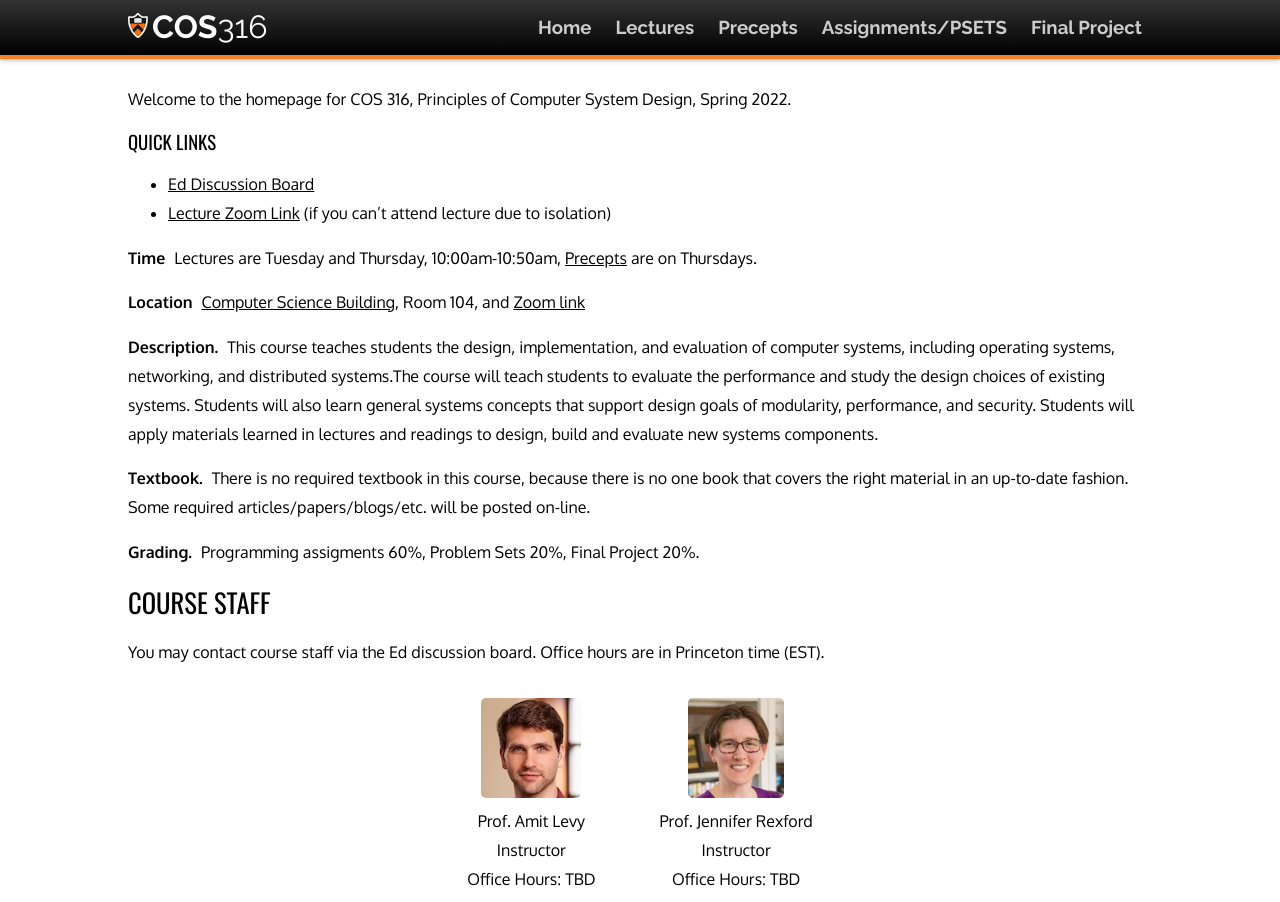
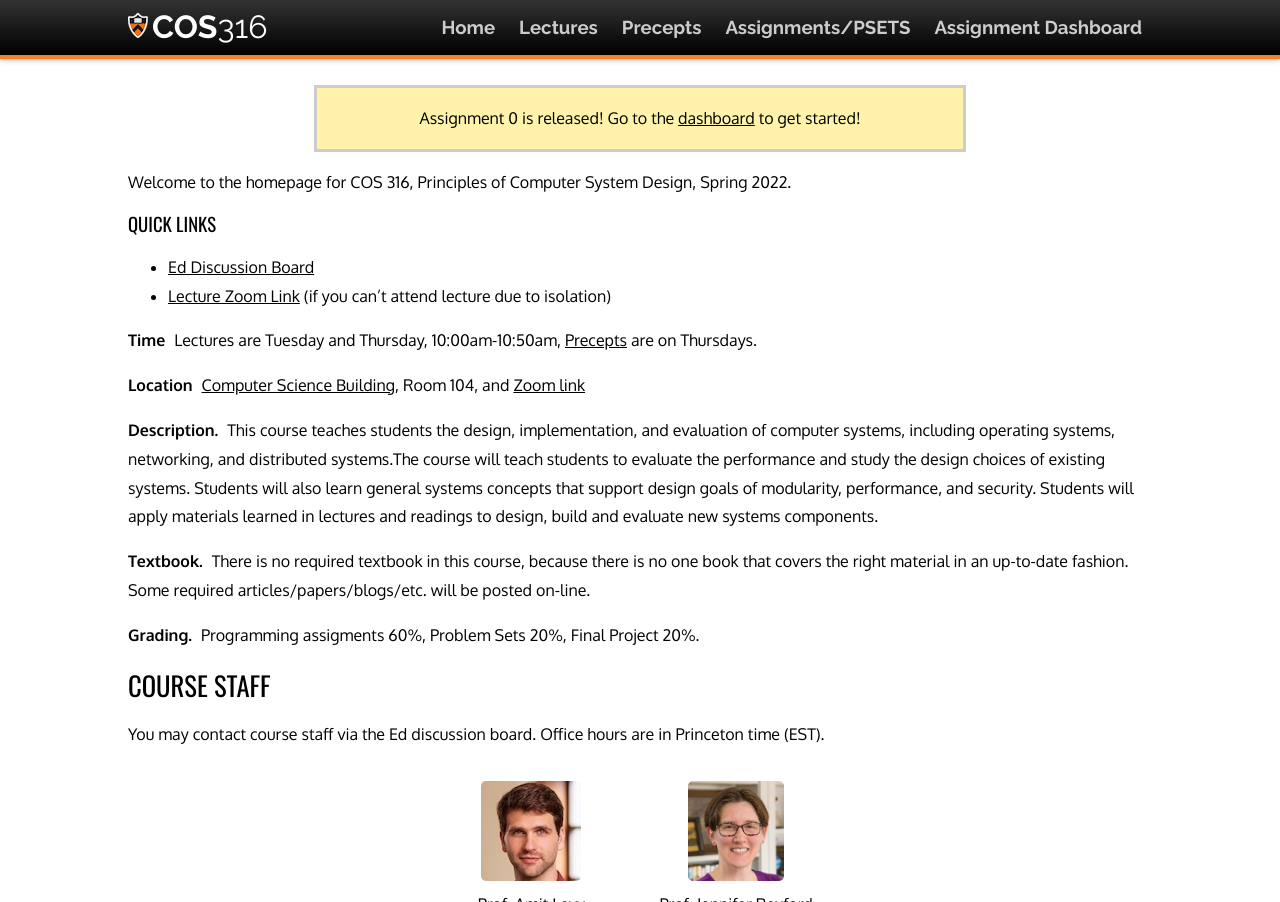
Before and after one commit to cos316/cos316-web, a Jekyll site: the page built from index.md, in a window 1280 px wide and 1271 px high, cut to the strip 0-902 px from the top of the window. Built offline with Jekyll 4.4.1, drawn with Linux system fonts in a browser that asks for light colours; nearby versions of some CDN libraries.

Commit message:
Announce assignment 0 on home page

```diff
--- a/_layouts/default.html
+++ b/_layouts/default.html
@@ -22,7 +22,8 @@
             <li><a href="/lectures">Lectures</a></li>
             <li><a href="/precepts">Precepts</a></li>
             <li><a href="/assignments">Assignments/PSETS</a></li>
-	    <li><a href="/final">Final Project</a></li>
+            <li><a href="/dashboard">Assignment Dashboard</a></li>
+            <!--li><a href="/final">Final Project</a></li-->
             <!--li><a href="/calendar">Calendar</a></li-->
         </ul>
     </header>
--- a/css/page.css
+++ b/css/page.css
@@ -59,6 +59,15 @@ h2 {
 /*  paragraph first strong gets padding to   */
 /*  act as a de facto header for paragraph   */
 /*********************************************/
+
+.announce {
+  width: 60%;
+  text-align: center;
+  margin: 0 auto;
+  padding: 1em;
+  border: 3px solid #ccc;
+  background-color: #fff2aa;
+}
 
 p>strong:first-child {
   padding-right: 5px;
--- a/index.md
+++ b/index.md
@@ -1,6 +1,9 @@
 ---
 layout: default
 ---
+
+{:.announce}
+Assignment 0 is released! Go to the [dashboard](/dashboard) to get started!
 
 Welcome to the homepage for COS 316, Principles of Computer System
 Design, Spring 2022.
```
Also changed, not shown: dashboard.md (+5 -5 lines).
